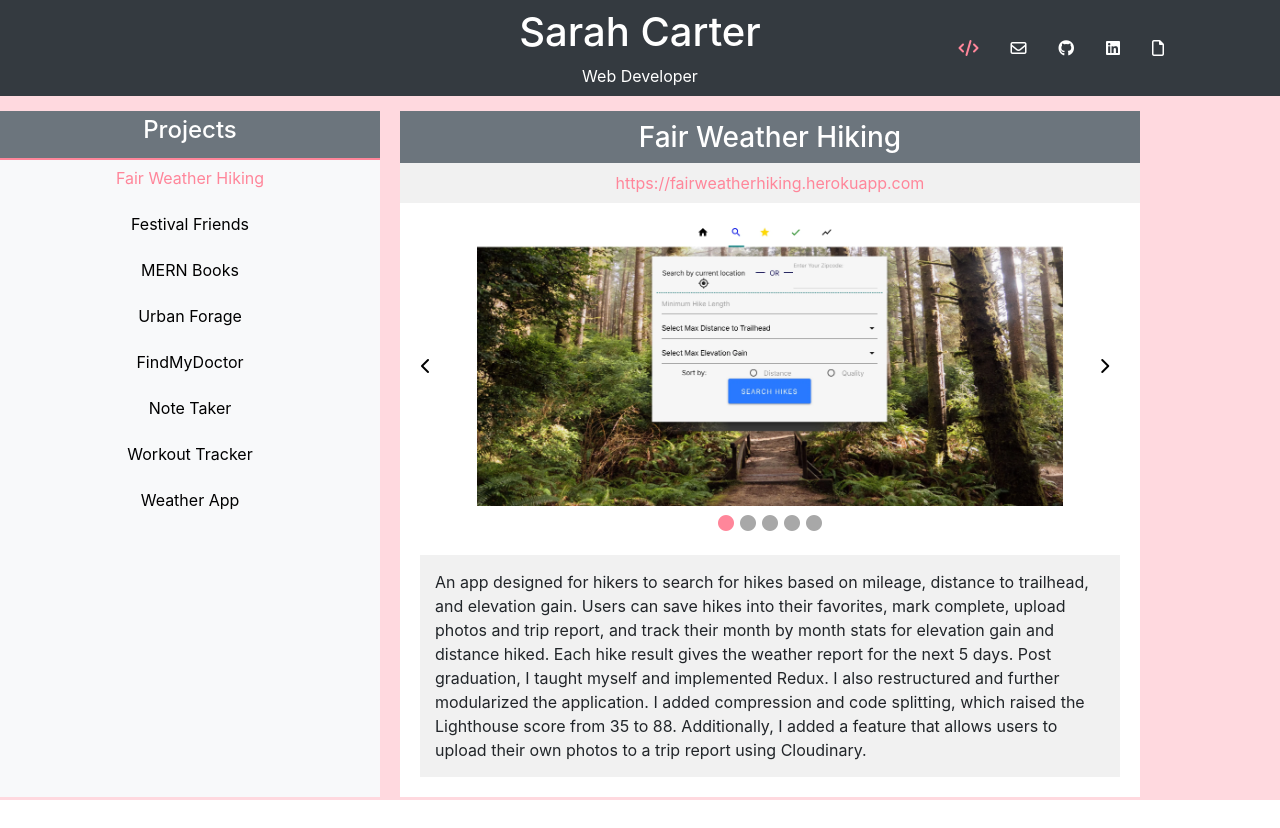
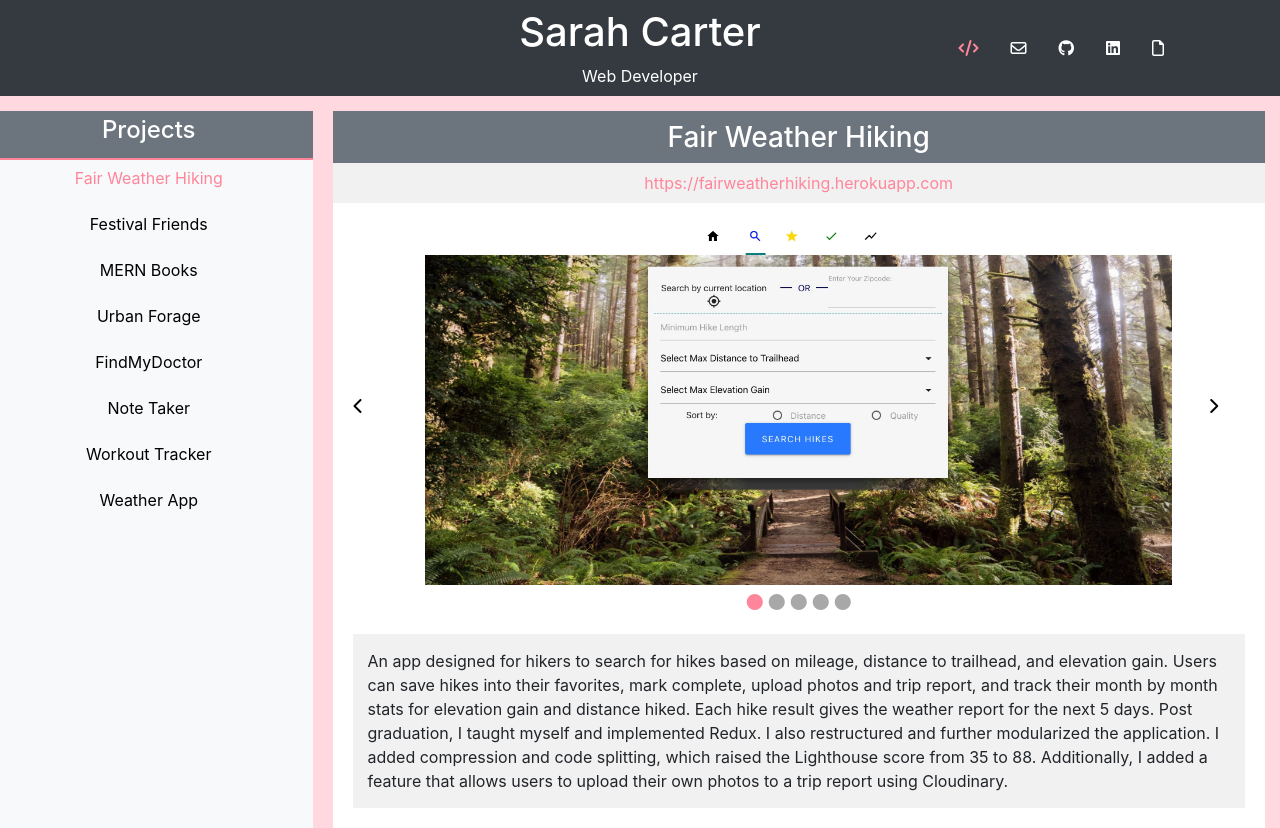
Before and after one commit to sarahm16/React-Portfolio, a React (Create React App) app: page / in a window 1280 px wide. Before the commit the page ends 800 px from the top, so only its background shows below. Built offline with nearby package versions, Linux system fonts and the light colour scheme.

Commit message:
added css styling to project container. Added border on right side

```diff
--- a/src/pages/projects.js
+++ b/src/pages/projects.js
@@ -45,9 +45,9 @@ class Projects extends Component {
             <div>
                 <Navbar page='projects' />
                 <div className='bg'></div>
-                <div className='container projects'>
+                <div className='projects'>
                     <div className='row justify-content-between'>
-                        <div className='col-lg-4 project-list bg-light'>
+                        <div className='col-lg-3 project-list bg-light'>
                             <div className='row project-header bg-secondary'>
                                 <h4>Projects</h4>
                             </div>
@@ -59,7 +59,7 @@ class Projects extends Component {
                                 )
                             })}
                         </div>
-                        <div className='col-lg-8 project-container'>
+                        <div className='col-lg-9 project-container'>
                             <Project details={this.state.activeProject} key={this.state.projectKey} />
                         </div>
                     </div>
--- a/src/pages/style.css
+++ b/src/pages/style.css
@@ -125,7 +125,9 @@ form {
 
 .project-container {
     background-color: white;
+    width: 90%;
     border-left: 20px solid rgba(255, 206, 214, 0.774);
+    border-right: 30px solid rgba(255, 206, 214, 0.774);
     padding-left: 0px;
     padding-right: 0px;
 }
```
